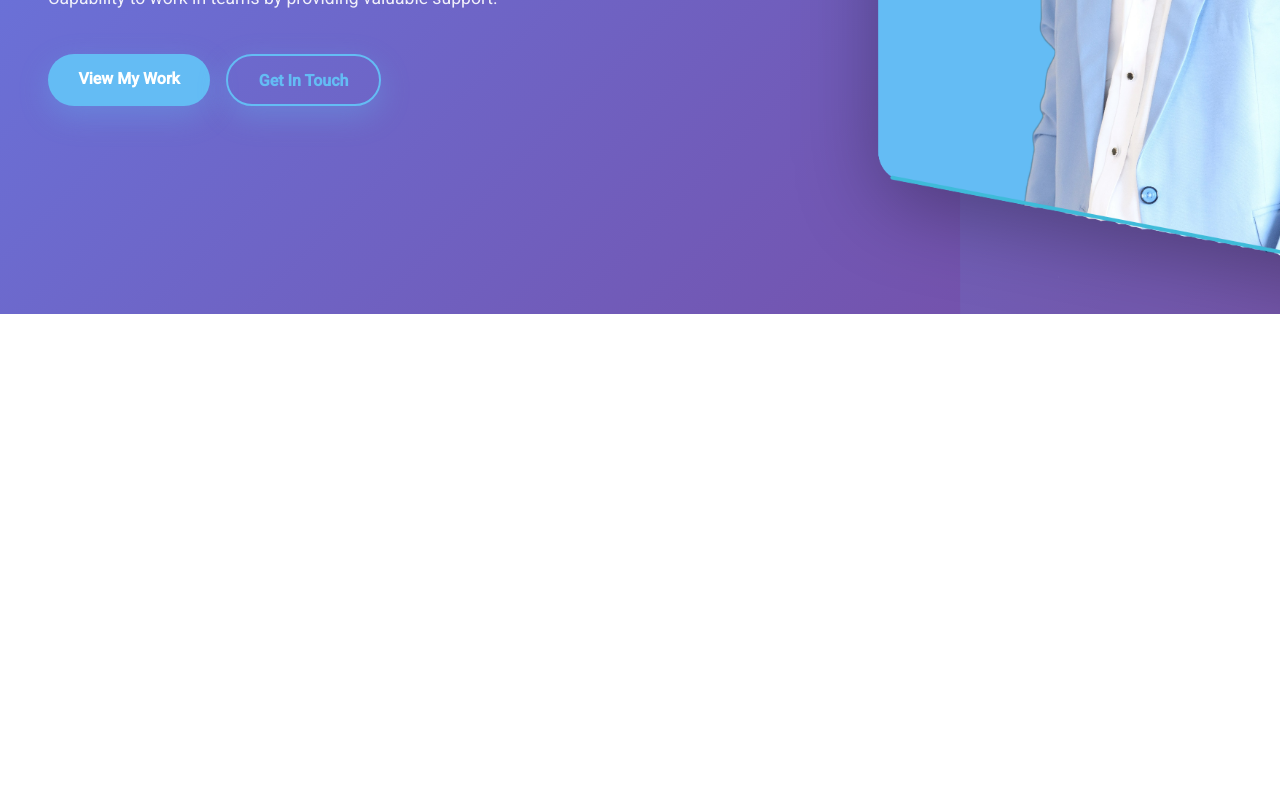
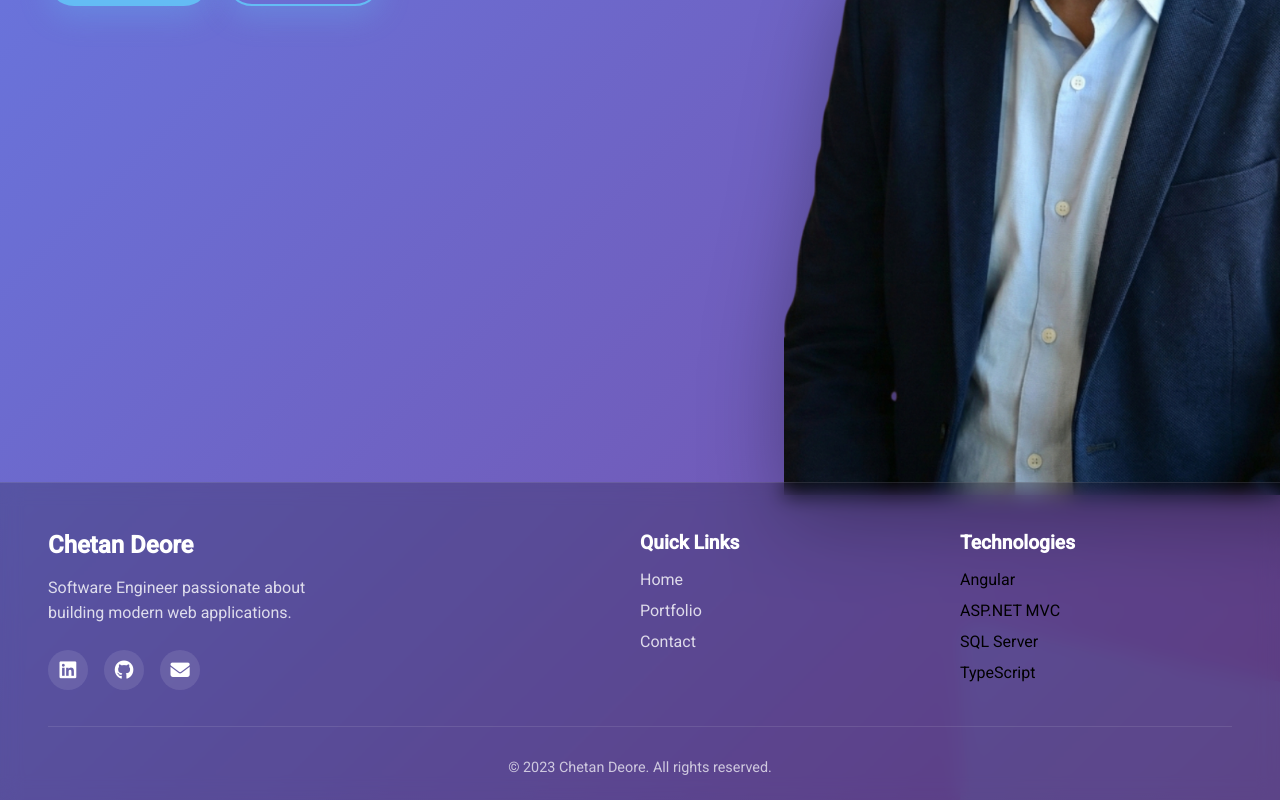
Before and after one commit to chetandeo/chetandeore.com, an Angular app: page / in a window 1280 px wide. Shown: the part 577-1377 px from the top of the page. Before the commit the page ends 891 px from the top, so only its background shows below. Built offline with nearby package versions, Linux system fonts and the light colour scheme.

Commit message:
footer added

```diff
--- a/src/app/app.component.html
+++ b/src/app/app.component.html
@@ -35,4 +35,49 @@
   <div class="page-content">
     <router-outlet></router-outlet>
   </div>
+
+  <footer class="footer">
+    <div class="container">
+      <div class="footer-content">
+        <div class="footer-section">
+          <h3>Chetan Deore</h3>
+          <p>Software Engineer passionate about building modern web applications.</p>
+          <div class="social-links">
+            <a href="https://www.linkedin.com/in/cdeore/" target="_blank" rel="noopener noreferrer">
+              <i class="fab fa-linkedin"></i>
+            </a>
+            <a href="https://github.com/cdeore" target="_blank" rel="noopener noreferrer">
+              <i class="fab fa-github"></i>
+            </a>
+            <a href="mailto:cdeore20@gmail.com">
+              <i class="fas fa-envelope"></i>
+            </a>
+          </div>
+        </div>
+
+        <div class="footer-section">
+          <h4>Quick Links</h4>
+          <ul>
+            <li><a routerLink="/">Home</a></li>
+            <li><a routerLink="/portfolio">Portfolio</a></li>
+            <li><a routerLink="/contact">Contact</a></li>
+          </ul>
+        </div>
+
+        <div class="footer-section">
+          <h4>Technologies</h4>
+          <ul>
+            <li>Angular</li>
+            <li>ASP.NET MVC</li>
+            <li>SQL Server</li>
+            <li>TypeScript</li>
+          </ul>
+        </div>
+      </div>
+
+      <div class="footer-bottom">
+        <p>&copy; {{ currentYear }} Chetan Deore. All rights reserved.</p>
+      </div>
+    </div>
+  </footer>
 </div>
--- a/src/app/app.component.scss
+++ b/src/app/app.component.scss
@@ -331,3 +331,110 @@ header .container {
     display: none;
   }
 }
+
+// Footer styles
+.footer {
+  background: rgba(0, 0, 0, 0.2);
+  backdrop-filter: blur(10px);
+  border-top: 1px solid rgba(255, 255, 255, 0.1);
+  padding: 3rem 0 1.5rem;
+  margin-top: auto;
+
+  .container {
+    max-width: 81rem;
+    margin: 0 auto;
+    padding: 0 3rem;
+  }
+
+  .footer-content {
+    display: grid;
+    grid-template-columns: 2fr 1fr 1fr;
+    gap: 3rem;
+    margin-bottom: 2rem;
+
+    @media (max-width: 768px) {
+      grid-template-columns: 1fr;
+      gap: 2rem;
+    }
+  }
+
+  .footer-section {
+    h3 {
+      color: #fff;
+      font-size: 1.5rem;
+      margin-bottom: 1rem;
+      font-weight: 600;
+    }
+
+    h4 {
+      color: #fff;
+      font-size: 1.2rem;
+      margin-bottom: 1rem;
+      font-weight: 600;
+    }
+
+    p {
+      color: rgba(255, 255, 255, 0.8);
+      line-height: 1.6;
+      margin-bottom: 1.5rem;
+      max-width: 300px;
+    }
+
+    ul {
+      list-style: none;
+      padding: 0;
+
+      li {
+        margin-bottom: 0.75rem;
+
+        a {
+          color: rgba(255, 255, 255, 0.8);
+          text-decoration: none;
+          transition: all 0.3s ease;
+          display: inline-block;
+
+          &:hover {
+            color: #64bcf4;
+            transform: translateX(5px);
+          }
+        }
+      }
+    }
+
+    .social-links {
+      display: flex;
+      gap: 1rem;
+
+      a {
+        width: 40px;
+        height: 40px;
+        background: rgba(255, 255, 255, 0.1);
+        border-radius: 50%;
+        display: flex;
+        align-items: center;
+        justify-content: center;
+        color: #fff;
+        font-size: 1.2rem;
+        transition: all 0.3s ease;
+
+        &:hover {
+          background: #64bcf4;
+          transform: translateY(-5px);
+          box-shadow: 0 10px 20px rgba(100, 188, 244, 0.3);
+        }
+      }
+    }
+  }
+
+  .footer-bottom {
+    text-align: center;
+    padding-top: 2rem;
+    border-top: 1px solid rgba(255, 255, 255, 0.1);
+
+    p {
+      color: rgba(255, 255, 255, 0.7);
+      font-size: 0.9rem;
+      margin: 0;
+    }
+  }
+}
--- a/src/app/app.component.ts
+++ b/src/app/app.component.ts
@@ -8,8 +8,7 @@ import { AfterViewInit, Component, OnInit } from '@angular/core';
 export class AppComponent implements OnInit, AfterViewInit {
   title = 'chetandeore.com';
   storedTheme: string = 'light';
-  hamMenuClass: boolean = false;
-
+  hamMenuClass: boolean = false;  currentYear: number = new Date().getFullYear();
   ngOnInit(): void {
     let theme = localStorage.getItem('user-theme');
     if (theme)
--- a/src/app/contact/contact.component.html
+++ b/src/app/contact/contact.component.html
@@ -41,7 +41,7 @@
               <a href="https://www.linkedin.com/in/cdeore/" target="_blank" class="social-icon">
                 <i class="fab fa-linkedin"></i>
               </a>
-              <a href="https://github.com/cdeore" target="_blank" class="social-icon">
+              <a href="https://github.com/chetandeo" target="_blank" class="social-icon">
                 <i class="fab fa-github"></i>
               </a>
               <a href="https://twitter.com/cdeore" target="_blank" class="social-icon">
--- a/src/app/contact/contact.component.scss
+++ b/src/app/contact/contact.component.scss
@@ -183,7 +183,7 @@
       }
 
       input, textarea {
-        width: 100%;
+        width: 90%;
         padding: 12px 15px;
         background: rgba(255, 255, 255, 0.1);
         border: 2px solid rgba(255, 255, 255, 0.2);
--- a/src/app/contact/contact.component.ts
+++ b/src/app/contact/contact.component.ts
@@ -18,8 +18,8 @@ export class ContactComponent implements OnInit {
     {
       icon: 'fas fa-envelope',
       title: 'Email',
-      value: 'chetan.deore@example.com',
-      link: 'mailto:chetan.deore@example.com'
+      value: 'cdeore20@gmail.com',
+      link: 'mailto:cdeore20@gmail.com'
     },
     {
       icon: 'fab fa-linkedin',
@@ -30,13 +30,13 @@ export class ContactComponent implements OnInit {
     {
       icon: 'fab fa-github',
       title: 'GitHub',
-      value: 'github.com/cdeore',
-      link: 'https://github.com/cdeore'
+      value: 'github.com/chetandeo',
+      link: 'https://github.com/chetandeo'
     },
     {
       icon: 'fas fa-map-marker-alt',
       title: 'Location',
-      value: 'India'
+      value: 'Pune, MH, India'
     }
   ];
 
--- a/src/app/landing-page/landing-page.component.html
+++ b/src/app/landing-page/landing-page.component.html
@@ -15,7 +15,7 @@
     </div>
 
     <div class="right">
-      <img src="../assets/person.png" alt="Person Image" class="person" />
+      <img src="../assets/headshot.png" alt="Person Image" class="person" />
     </div>
   </div>
 </div>
--- a/src/app/landing-page/landing-page.component.scss
+++ b/src/app/landing-page/landing-page.component.scss
@@ -13,7 +13,6 @@
 .showcase-area .container {
   display: grid;
   grid-template-columns: repeat(2, 1fr);
-  align-items: center;
   justify-content: center;
 }
 
@@ -82,7 +81,7 @@
 }
 
 .person {
-  width: 123%;
+  width: 100%;
   transform: translate(15%, 25px);
   filter: drop-shadow(0 20px 40px rgba(0, 0, 0, 0.3));
 }
@@ -281,3 +280,6 @@
     top:-0.14em;
     left:10px;
 }
+.left{
+  margin-top:100px;
+}
--- a/src/app/portfolio/portfolio.component.ts
+++ b/src/app/portfolio/portfolio.component.ts
@@ -37,9 +37,16 @@ export class PortfolioComponent implements OnInit {
 
   experiences: Experience[] = [
     {
-      company: 'Your Company',
+      company: 'LTI Mindtree Ltd',
+      position: 'Senior Software Engineer',
+      duration: '2025 - Present',
+      description: 'Developing full-stack web applications using ASP.NET MVC and Angular. Working with SQL Server databases and building RESTful APIs.',
+      technologies: ['C#', 'ASP.NET MVC', 'Angular', 'SQL Server', 'Web API']
+    },
+    {
+      company: '12th Wonder LLC',
       position: 'Software Engineer',
-      duration: '2020 - Present',
+      duration: '2022 - 2025',
       description: 'Developing full-stack web applications using ASP.NET MVC and Angular. Working with SQL Server databases and building RESTful APIs.',
       technologies: ['C#', 'ASP.NET MVC', 'Angular', 'SQL Server', 'Web API']
     }
--- a/src/index.html
+++ b/src/index.html
@@ -9,10 +9,10 @@
   <link rel="preconnect" href="https://fonts.gstatic.com">
   <link href="https://fonts.googleapis.com/css2?family=Roboto:wght@300;400;500&display=swap" rel="stylesheet">
   <link href="https://fonts.googleapis.com/icon?family=Material+Icons" rel="stylesheet">
+  <link rel="stylesheet" href="https://cdnjs.cloudflare.com/ajax/libs/font-awesome/6.4.0/css/all.min.css" integrity="sha512-iecdLmaskl7CVkqkXNQ/ZH/XLlvWZOJyj7Yy7tcenmpD1ypASozpmT/E0iPtmFIB46ZmdtAc9eNBvH0H/ZpiBw==" crossorigin="anonymous" referrerpolicy="no-referrer" />
 
 </head>
 <body>
-  <script src="https://kit.fontawesome.com/a81368914c.js"></script>
   <app-root></app-root>
 </body>
 </html>
```
Also changed, not shown: src/assets/headshot.png (added), src/assets/headshot_old.png (added).
